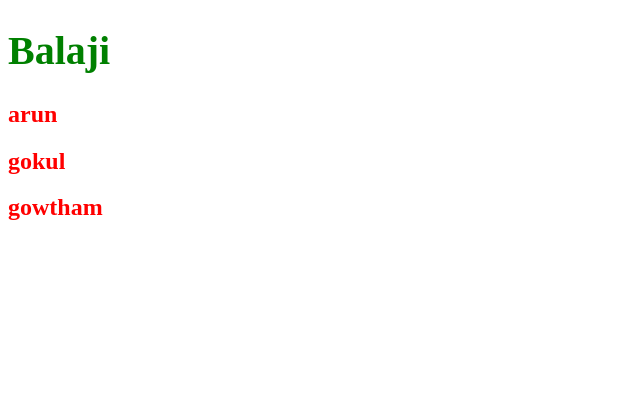
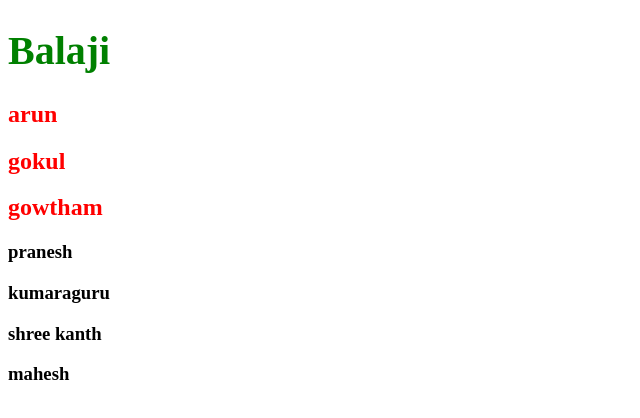
Before and after one commit to Balaji-Pachairaj/gitselfLearning, a plain HTML site: page index.html in a window 1280 px wide. Shown: the whole page, without its empty margins (0-640 px from the left). Drawn offline with Linux system fonts and the light colour scheme.

Commit message:
Hostel mates

```diff
--- a/index.html
+++ b/index.html
@@ -12,6 +12,10 @@
     <h2>arun</h2>
     <h2>gokul</h2>
     <h2>gowtham</h2>
+    <h3>pranesh</h3>
+    <h3>kumaraguru</h3>
+    <h3>shree kanth</h3>
+    <h3>mahesh</h3>
     <script src="script.js"></script>
 </body>
 </html>
```
